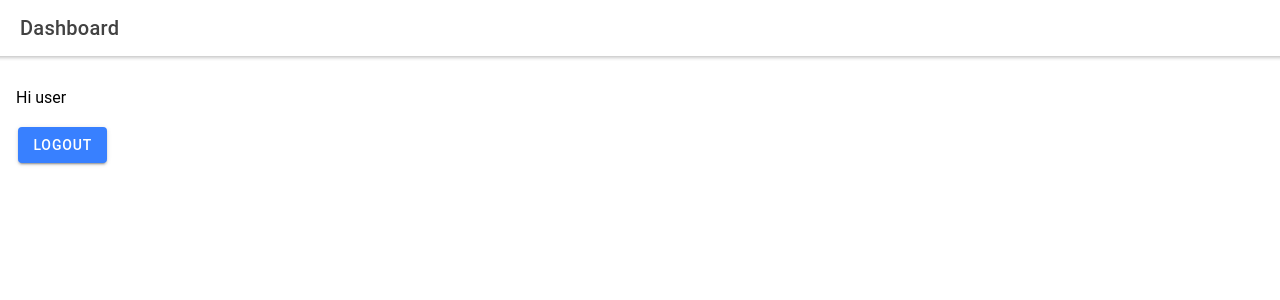
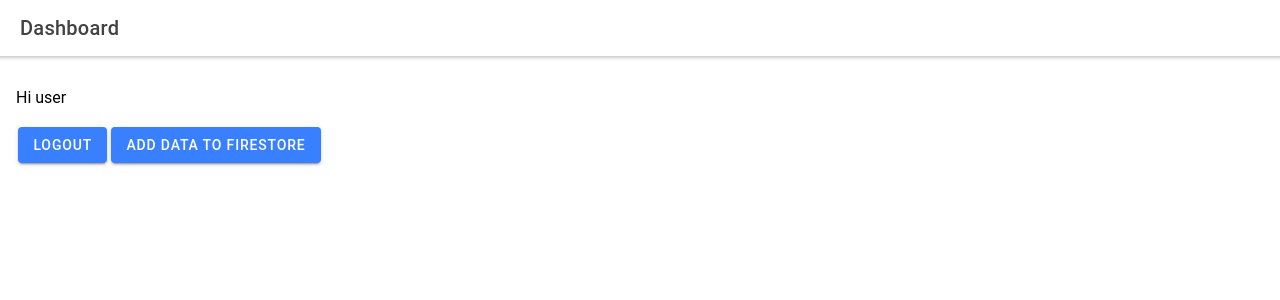
Before and after one commit to PeterBrw/ionic-react-firebase, a React (Create React App) app: page /dashboard in a window 1280 px wide. Shown: the top 300 px of the page. Built offline with nearby package versions, Linux system fonts and the light colour scheme; no server answers; the database is empty; sample sign-in values are in the browser's storage.

Commit message:
feat: add data to firestore

```diff
--- a/package.json
+++ b/package.json
@@ -29,6 +29,7 @@
     "react-scripts": "^5.0.0",
     "redux": "^4.1.2",
     "typescript": "^4.1.3",
+    "uuid": "^8.3.2",
     "web-vitals": "^0.2.4",
     "workbox-background-sync": "^5.1.4",
     "workbox-broadcast-update": "^5.1.4",
@@ -71,6 +72,7 @@
     "@capacitor/cli": "3.4.3",
     "@types/firebase": "^3.2.1",
     "@types/react-redux": "^7.1.23",
+    "@types/uuid": "^8.3.4",
     "prettier": "2.6.2"
   },
   "description": "An Ionic project"
--- a/src/pages/Dashboard.tsx
+++ b/src/pages/Dashboard.tsx
@@ -12,6 +12,7 @@ import { useSelector } from 'react-redux'
 import { db, logoutUser } from '../filebaseConfig'
 import { useHistory } from 'react-router-dom'
 import { useEffect, useState } from 'react'
+import { v4 as uuidv4 } from 'uuid';
 
 const Dashboard: React.FC = () => {
     const username = useSelector((state: any) => state.user.username)
@@ -33,18 +34,36 @@ const Dashboard: React.FC = () => {
         })
     }
 
-    const getPostsFromFirebase: any = [];
+    const addDataToFirestore = () => {
+        var docData = {
+            stringExample: "Hello world!",
+            booleanExample: true,
+            numberExample: 3.14159265,
+            arrayExample: [5, true, "hello"],
+            nullExample: null,
+            objectExample: {
+                a: 5,
+                b: {
+                    nested: "foo"
+                }
+            }
+        };
+        db.collection("countries").doc(uuidv4()).set(docData).then(() => {
+            console.log("Document successfully written!");
+        });
+    }
 
     useEffect(() => {
+        const getPostsFromFirebase: any = [];
         const subscriber = db
             .collection("countries")
             .onSnapshot((querySnapshot) => {
                 querySnapshot.forEach((doc) => {
-                    // getPostsFromFirebase.push({
-                    //     ...doc.data(), //spread operator
-                    //     key: doc.id, // `id` given to us by Firebase
-                    // });
-                    console.log(doc.data())
+                    getPostsFromFirebase.push({
+                        ...doc.data(), //spread operator
+                        key: doc.id, // `id` given to us by Firebase
+                    });
+                    console.log(getPostsFromFirebase)
                 });
 
                 setLoading(false);
@@ -66,6 +85,7 @@ const Dashboard: React.FC = () => {
                 <IonLoading message={'Logging out...'} duration={0} isOpen={loading} />
                 <p>Hi {username}</p>
                 <IonButton onClick={logout}>Logout</IonButton>
+                <IonButton onClick={addDataToFirestore}>Add Data to Firestore</IonButton>
             </IonContent>
         </IonPage>
     )
```
Also changed, not shown: 1 other file (tests, documents, lock files or other folders).
